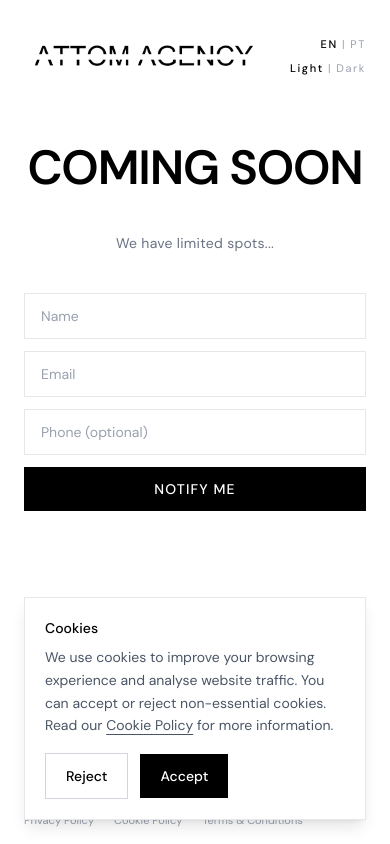
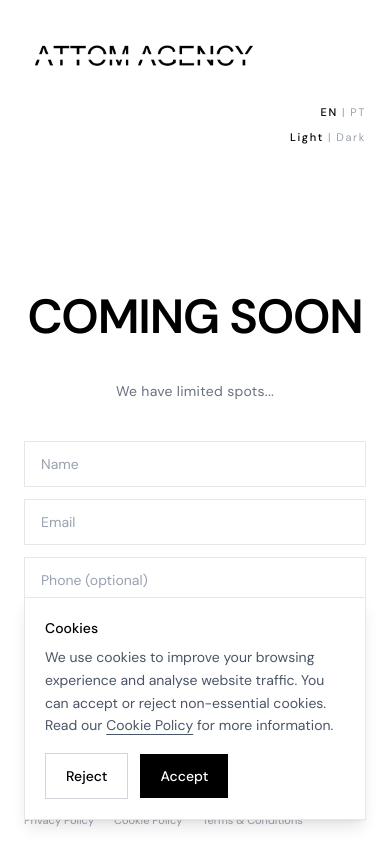
Before and after one commit to helloatomagency-arch/attom-website, a Next.js app: page / in a window 390 px wide. Built offline with nearby package versions, Linux system fonts and the light colour scheme.

Commit message:
fix: move mobile buttons between header and form

```diff
--- a/components/ComingSoon.tsx
+++ b/components/ComingSoon.tsx
@@ -94,8 +94,8 @@ export default function ComingSoon() {
   return (
     <main className={`min-h-screen flex flex-col ${d ? "bg-black text-white" : "bg-white text-black"}`}>
 
-      {/* HEADER — logo + botões inline no mobile, painel fixo no desktop */}
-      <header className={`flex items-center justify-between pt-8 pb-0 mb-8 md:mb-24 px-6 md:px-12 ${d ? "bg-black" : "bg-white"}`}>
+      {/* HEADER */}
+      <header className={`flex items-center pt-8 pb-0 mb-6 px-6 md:px-12 md:mb-24 ${d ? "bg-black" : "bg-white"}`}>
         <Link href="/">
           <Image
             src="/logo_v2.png"
@@ -107,9 +107,10 @@ export default function ComingSoon() {
             priority
           />
         </Link>
+      </header>
 
-        {/* Botões visíveis só no mobile */}
-        <div className={`flex flex-col items-end gap-2 md:hidden text-[11px] tracking-[0.15em] uppercase ${d ? "text-white" : "text-black"}`}>
+      {/* BOTÕES MOBILE — visíveis só no mobile, entre header e formulário */}
+      <div className={`flex flex-col items-end gap-2 md:hidden px-6 mb-10 text-[11px] tracking-[0.15em] uppercase ${d ? "text-white" : "text-black"}`}>
         <div className="flex items-center gap-1">
           <button onClick={() => setLang("en")} className={`transition ${lang === "en" ? "font-medium" : "text-gray-400"}`}>EN</button>
           <span className="text-gray-400">|</span>
@@ -121,7 +122,6 @@ export default function ComingSoon() {
           <button onClick={() => setTheme("dark")} className={`transition ${theme === "dark" ? "font-medium" : "text-gray-400"}`}>Dark</button>
         </div>
       </div>
-      </header>
 
       {/* PAINEL LATERAL FIXO — só no desktop */}
       <div className="hidden md:flex fixed right-6 top-1/2 -translate-y-1/2 z-50 flex-col items-end gap-3">
@@ -159,7 +159,7 @@ export default function ComingSoon() {
       </div>
 
       {/* BODY */}
-      <section className="flex flex-1 items-start md:items-center justify-center px-6 md:px-12 pt-8 md:pt-0">
+      <section className="flex flex-1 items-center justify-center px-6 md:px-12">
         <div className="flex flex-col items-center text-center gap-10 w-full max-w-lg">
 
           <h1 className="text-5xl md:text-[5.5rem] font-semibold leading-[1.02] tracking-tight">
```
Lines whose indentation alone changed are shown as unchanged.
